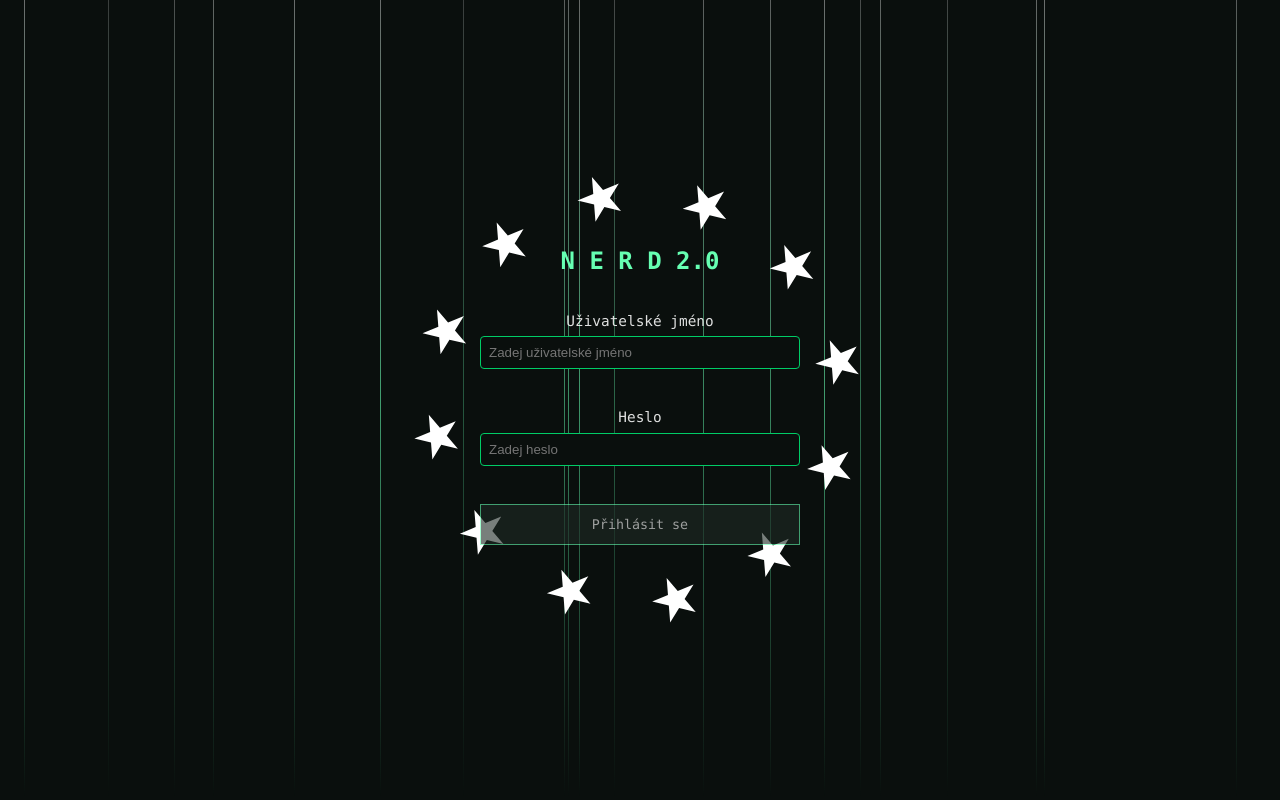
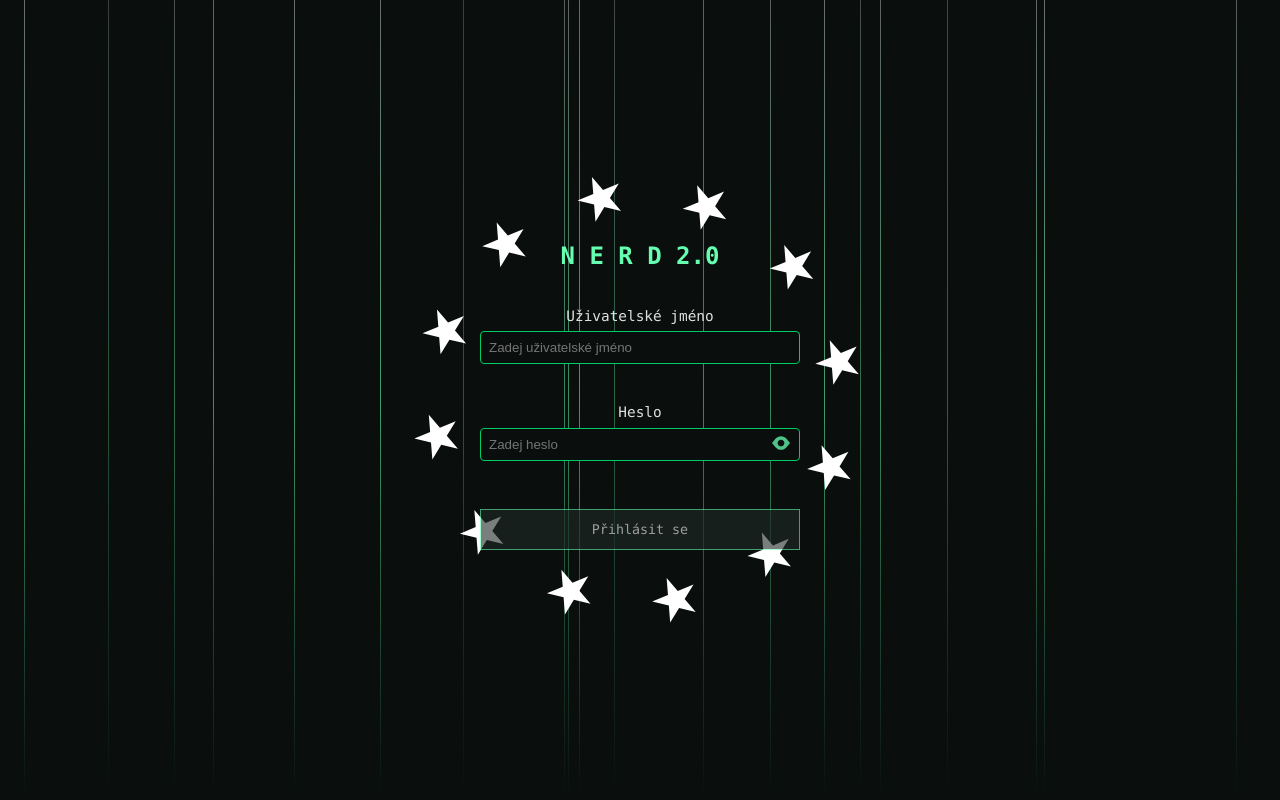
Before and after one commit to Habujama/nerd-2.0, a React (Vite) app: page / in a window 1280 px wide. Built offline with nearby package versions, Linux system fonts and the light colour scheme.

Commit message:
add viewable password in input

```diff
--- /dev/null
+++ b/src/assets/eye-slash-svgrepo-com.tsx
@@ -0,0 +1,8 @@
+const EyeOpenIcon = () => (
+    <svg width= "20px" height = "20px" viewBox = "0 0 16 16" fill = "none" xmlns = "http://www.w3.org/2000/svg" >
+        <path fillRule="evenodd" clipRule="evenodd" d="M16 16H13L10.8368 13.3376C9.96488 13.7682 8.99592 14 8 14C6.09909 14 4.29638 13.1557 3.07945 11.6953L0 8L3.07945 4.30466C3.14989 4.22013 3.22229 4.13767 3.29656 4.05731L0 0H3L16 16ZM5.35254 6.58774C5.12755 7.00862 5 7.48941 5 8C5 9.65685 6.34315 11 8 11C8.29178 11 8.57383 10.9583 8.84053 10.8807L5.35254 6.58774Z" fill="currentColor"/>
+        <path d="M16 8L14.2278 10.1266L7.63351 2.01048C7.75518 2.00351 7.87739 2 8 2C9.90091 2 11.7036 2.84434 12.9206 4.30466L16 8Z" fill="currentColor"/>
+    </svg>
+)
+
+export default EyeOpenIcon
--- /dev/null
+++ b/src/assets/eye-svgrepo-com.tsx
@@ -0,0 +1,7 @@
+const EyeClosedIcon = () => (
+    <svg width="20px" height="20px" viewBox="0 0 16 16" fill="none" xmlns="http://www.w3.org/2000/svg">
+        <path fillRule="evenodd" clipRule="evenodd" d="M0 8L3.07945 4.30466C4.29638 2.84434 6.09909 2 8 2C9.90091 2 11.7036 2.84434 12.9206 4.30466L16 8L12.9206 11.6953C11.7036 13.1557 9.90091 14 8 14C6.09909 14 4.29638 13.1557 3.07945 11.6953L0 8ZM8 11C9.65685 11 11 9.65685 11 8C11 6.34315 9.65685 5 8 5C6.34315 5 5 6.34315 5 8C5 9.65685 6.34315 11 8 11Z" fill="currentColor"/>
+    </svg>
+)
+
+export default EyeClosedIcon
--- a/src/components/hacker-components/cipher-input.tsx
+++ b/src/components/hacker-components/cipher-input.tsx
@@ -47,7 +47,7 @@ return (
     <label>
       Vlož klíč uzlu
       <input
-        type='password'
+        type='text'
         {...register('cipherKey', {
           required: 'Vložení klíče uzlu je pro další postup nezbytné',
         })}
--- a/src/context/context.tsx
+++ b/src/context/context.tsx
@@ -58,7 +58,6 @@ export const AuthProvider = ({ children }: { children: ReactNode }) => {
       setRole(parsed.role ?? null);
       setUsername(parsed.username ?? null);
       const loadedCiphersFromStorage = loadCiphersFromStorage();
-      console.log(loadedCiphersFromStorage, 'looooa');
       setCiphersList(loadedCiphersFromStorage);
     } catch {
       console.error('error loading state from localStorage');
--- a/src/pages/welcome/welcome-page.css
+++ b/src/pages/welcome/welcome-page.css
@@ -40,3 +40,48 @@
   overflow: visible;
   max-height: 100vh;
 }
+
+.input-wrapper {
+  position: relative;
+  display: flex;
+  align-items: center;
+}
+
+.input-wrapper input {
+  width: 100%;
+  padding-right: 2.5rem;
+  box-sizing: border-box;
+}
+
+.input-button {
+  position: absolute;
+  right: 0.6rem;
+  background: transparent;
+  border: none;
+  cursor: pointer;
+  display: flex;
+  align-items: center;
+  justify-content: center;
+  padding: 0;
+  height: 100%;
+  width: fit-content;
+  box-shadow: none;
+   width: 18px;
+  height: 18px;
+  opacity: 0.75;
+  transition: opacity 0.2s ease, transform 0.2s ease;
+  color: #66FFB2;
+}
+
+.input-button:hover {
+  background: none;
+  border: none;
+  box-shadow: none;
+   opacity: 1;
+  transform: scale(1.1);
+  color: #00CC66;
+}
+
+.submit-button {
+  margin-top: 2rem;
+}
--- a/src/pages/welcome/welcome-page.tsx
+++ b/src/pages/welcome/welcome-page.tsx
@@ -1,4 +1,4 @@
-import { type JSX } from 'react';
+import { type JSX, useState } from 'react';
 import { useForm } from 'react-hook-form';
 import { useNavigate } from 'react-router-dom';
 import { useAuth } from '../../context/use-context';
@@ -6,6 +6,8 @@ import { MEDIC, HACKER, MILITARY } from '../../context/types';
 import './welcome-page.css';
 import Wrapper from '../../components/wrapper/wrapper';
 import EuLogo from '../../components/eulogo/eu-logo';
+import EyeOpenIcon from '../../assets/eye-svgrepo-com.tsx';
+import EyeClosedIcon from '../../assets/eye-slash-svgrepo-com.tsx';
 
 type FormValues = {
   username: string;
@@ -13,6 +15,7 @@ type FormValues = {
 };
 
 export default function LoginPage(): JSX.Element {
+  const [showInput, setShowInput] = useState<boolean>(false);
   const {
     register,
     handleSubmit,
@@ -57,6 +60,10 @@ export default function LoginPage(): JSX.Element {
     }
   };
 
+  const handleShowPassword = () => {
+    setShowInput(!showInput);
+  };
+
   return (
     <Wrapper alignStart={false}>
       <form className='login-form' onSubmit={handleSubmit(onSubmit)}>
@@ -78,8 +85,9 @@ export default function LoginPage(): JSX.Element {
 
         <label>
           Heslo
+          <div className='input-wrapper'>
             <input
-            type='password'
+              type={showInput ? 'text' : 'password'}
               {...register('password', { required: 'Heslo je povinné' })}
               aria-invalid={!!errors.password}
               aria-describedby='password-error'
@@ -88,6 +96,14 @@ export default function LoginPage(): JSX.Element {
               placeholder='Zadej heslo'
               className={errors.root ? 'input-error' : 'input-clear'}
             />
+            <button
+              type='button'
+              onClick={handleShowPassword}
+              className='input-button'
+            >
+              {showInput ? <EyeClosedIcon /> : <EyeOpenIcon />}
+            </button>
+          </div>
         </label>
 
         {errors.root && (
@@ -96,7 +112,11 @@ export default function LoginPage(): JSX.Element {
           </p>
         )}
 
-        <button type='submit' disabled={isSubmitting || !isDirty}>
+        <button
+          type='submit'
+          disabled={isSubmitting || !isDirty}
+          className='submit-button'
+        >
           Přihlásit se
         </button>
       </form>
```
Lines whose indentation alone changed are shown as unchanged.
